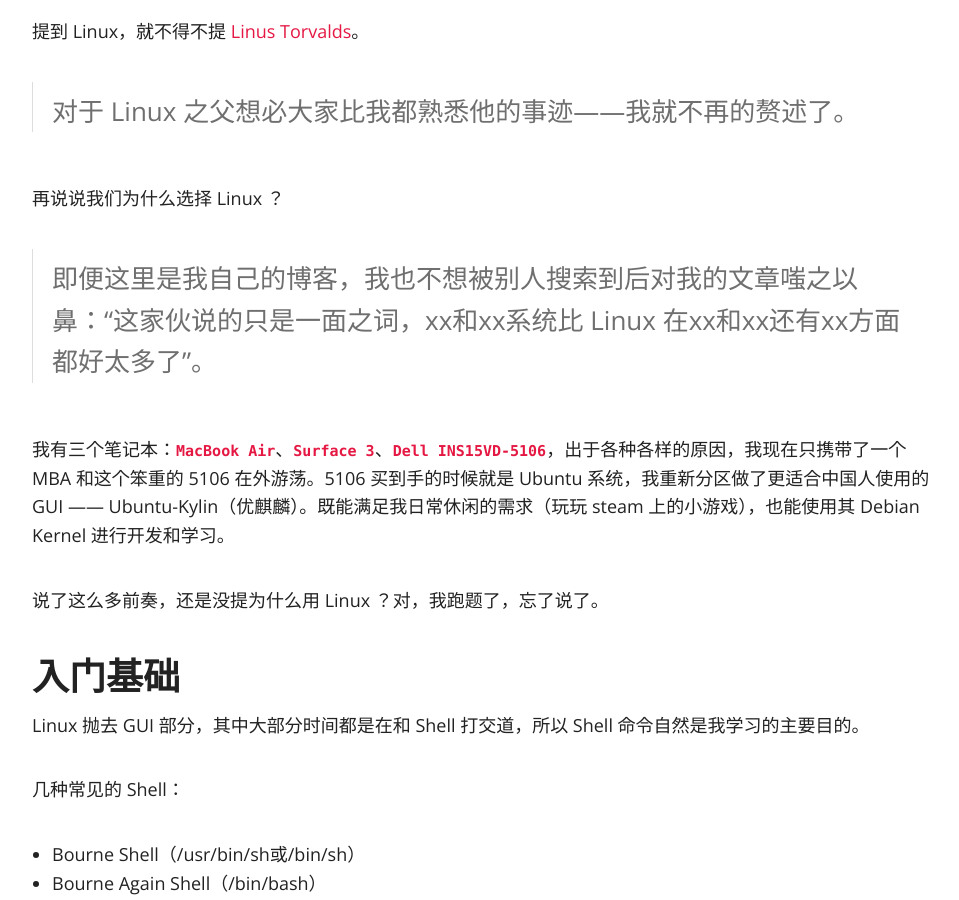
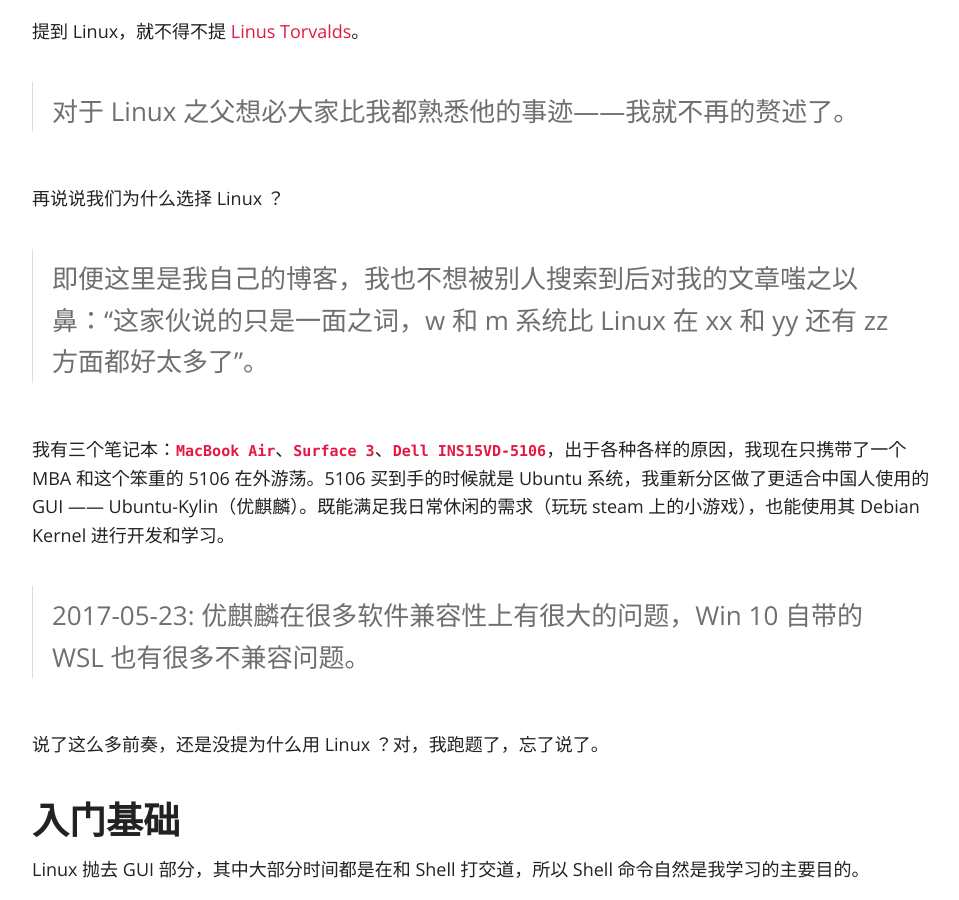
Before and after one commit to XenonChau/blog_jekyll, a Jekyll site: the page built from _posts/2016-10-22-learn-linux-1-basic.md, in a window 1280 px wide and 900 px high, scrolled down 639 px. Shown: the whole window, without its empty margins (158-1117 px from the left). Built offline with Jekyll 4.4.1, drawn with Linux system fonts in a browser that asks for light colours; nearby versions of some CDN libraries; some of the changed lines change nothing that is shown; some of the changed text lies outside the part shown.

Commit message:
update linux basic.md

```diff
--- a/_posts/2016-10-22-learn-linux-1-basic.md
+++ b/_posts/2016-10-22-learn-linux-1-basic.md
@@ -2,7 +2,7 @@
 layout: post
 title:  "一点Linux学习心得（基础）"
 description:
-modified:   2016-10-22 20:04:38 +0800
+modified:   2017-05-23 23:37:06 +0800
 categories: Linux
 tags: [基础]
 ---
@@ -17,9 +17,11 @@
 
 再说说我们为什么选择 Linux ？
 
-> 即便这里是我自己的博客，我也不想被别人搜索到后对我的文章嗤之以鼻：“这家伙说的只是一面之词，xx和xx系统比 Linux 在xx和xx还有xx方面都好太多了”。
+> 即便这里是我自己的博客，我也不想被别人搜索到后对我的文章嗤之以鼻：“这家伙说的只是一面之词，w 和 m 系统比 Linux 在 xx 和 yy 还有 zz 方面都好太多了”。
 
 我有三个笔记本：`MacBook Air`、`Surface 3`、`Dell INS15VD-5106`，出于各种各样的原因，我现在只携带了一个 MBA 和这个笨重的 5106 在外游荡。5106 买到手的时候就是 Ubuntu 系统，我重新分区做了更适合中国人使用的 GUI —— Ubuntu-Kylin（优麒麟）。既能满足我日常休闲的需求（玩玩 steam 上的小游戏），也能使用其 Debian Kernel 进行开发和学习。
+
+> 2017-05-23: 优麒麟在很多软件兼容性上有很大的问题，Win 10 自带的 WSL 也有很多不兼容问题。
 
 说了这么多前奏，还是没提为什么用 Linux ？对，我跑题了，忘了说了。
 
@@ -36,6 +38,7 @@
 * Shell for Root（/sbin/sh）
 
 > 扩展阅读：
+
 [《bash、dash与zsh shell》 - walkee@图灵社区](http://www.ituring.com.cn/article/1826)
 [《Linux Shell编程入门》 - suyang@博客园](http://www.cnblogs.com/suyang/archive/2008/05/18/1201990.html)
 
@@ -58,26 +61,26 @@
 
 **常用命令：**
 
-> **`man`：(manual)**
+- **`man`：(manual)**
 
 应该被第一个介绍的命令！
 意思是使用手册 ，所有的命令都可以通过 `man` 来了解每一个命令代表什么含义以及他的用法。
 **eg:** `man cd`
 
-> **`su` / `sudo`：(super user / super user do)**
+- **`su` / `sudo`：(super user / super user do)**
 
 获取超级用户权限，在某些系统目录下、或操作某些关键性文件，需要 root 用户权限。最低限度的保证了系统安全。
 
-> **`cd`：(change directory)**
+- **`cd`：(change directory)**
 
 切换至某个文件夹下，我们会经常用到该命令。
 **eg:** `$cd /usr/bin/`
 
-> **`ls`：(list)**
+- **`ls`：(list)**
 
 列出目录下包含的文件，加不同的参数会显示出不同的结果样式。
 
-> **`grep`:(Global Regular Expression Print)**
+- **`grep`:(Global Regular Expression Print)**
 
 全局正则表达式输出，正则表达式我就不多赘述了。
 **eg:** `$ls -l | grep "^d"`
@@ -101,54 +104,56 @@
 
 由于在 `/user` 这里误输入了一个空格，此命令就变成了删除 `/` 目录下的全部文件。由于 Linux 系统均储存在 `/` 挂载点，所以就相当于删除了整个系统目录。下面会推荐一篇有趣的文章，它并不能帮助你恢复文件，但是可以在清空了公司服务器之后，给自己留个文本签名以示留念。
 
-> 扩展阅读：[《rm -rf remains》 - Kyle Kelley](http://lambdaops.com/rm-rf-remains/)
-> 一篇译文：[《rm -rf 的“幸存者”》 - 由`honpey`翻译@伯乐在线 ](http://blog.jobbole.com/70971/)
+> 扩展阅读：
+
+[《rm -rf remains》 - Kyle Kelley](http://lambdaops.com/rm-rf-remains/)
+[《rm -rf 的“幸存者”》 - 由`honpey`翻译@伯乐在线 ](http://blog.jobbole.com/70971/)
 
 ### Linux 部分 Bash 命令
 
 > 以下文字引自：[《Bash 快捷键》@飘过的小牛](http://github.thinkingbar.com/bash/)
 
-> 文章中均为 Linux Bash 命令，Mac 用户可以忽略 Alt 控制键那部分。
+*文章中均为 Linux Bash 命令，Mac 用户可以忽略 Alt 控制键那部分。*
 
 1. 光标移动
 
-    `Ctrl-A`：将光标定位到本行行首
-    `Ctrl-E`：将光标移动到本行行尾
-    `Ctrl-B`：相当于左箭头键，用于将光标向左移动一格
-    `Ctrl-F`：相当于右箭头键，用于将光标向右移动一格
+    - `Ctrl-A`：将光标定位到本行行首
+    - `Ctrl-E`：将光标移动到本行行尾
+    - `Ctrl-B`：相当于左箭头键，用于将光标向左移动一格
+    - `Ctrl-F`：相当于右箭头键，用于将光标向右移动一格
 
 2. 删除操作
 
-    `Ctrl-W`：用于删除当前光标左侧的一个单词
-    `Ctrl-K`：用于删除从光标处开始到结尾处的所有字符
-    `Ctrl-U`：用于删除从光标开始到行首的所有字符。一般在密码或命令输入错误时常用
-    `Ctrl-H`：相当于Backspace键，删除光标左侧的一个字符
-    `Ctrl-D`：相当于Delete键，即删除光标所在处的字符
+    - `Ctrl-W`：用于删除当前光标左侧的一个单词
+    - `Ctrl-K`：用于删除从光标处开始到结尾处的所有字符
+    - `Ctrl-U`：用于删除从光标开始到行首的所有字符。一般在密码或命令输入错误时常用
+    - `Ctrl-H`：相当于Backspace键，删除光标左侧的一个字符
+    - `Ctrl-D`：相当于Delete键，即删除光标所在处的字符
 
 3. 查找类
 
-    `Ctrl-R`：进入历史命令查找状态，然后你输入几个关键字符，就可以找到你使用过的命令
-    `Ctrl-P`：相当于上箭头键，即显示上一个命令
-    `Ctrl-N`：相当于下箭头键，即显示下一个命令
+    - `Ctrl-R`：进入历史命令查找状态，然后你输入几个关键字符，就可以找到你使用过的命令
+    - `Ctrl-P`：相当于上箭头键，即显示上一个命令
+    - `Ctrl-N`：相当于下箭头键，即显示下一个命令
 
 4. 其他
 
-    `Ctrl-L`：清屏，相当于clear命令
-    `Ctrl-T`：用于颠倒光标所在处字符和前一个字符的位置
-    `Ctrl-J`：相当于回车键
-    `Alt-C`：于将当前光标处的字符变成大写，同时本光标所在单词的后续字符都变成小写
-    `Alt-L`：于将光标所在单词及所在单词的后续字符都变成小写
-    `Alt-U`：于将光标所在单词的光标所在处及之后的所有字符变成大写
+    - `Ctrl-L`：清屏，相当于clear命令
+    - `Ctrl-T`：用于颠倒光标所在处字符和前一个字符的位置
+    - `Ctrl-J`：相当于回车键
+    - `Alt-C`：于将当前光标处的字符变成大写，同时本光标所在单词的后续字符都变成小写
+    - `Alt-L`：于将光标所在单词及所在单词的后续字符都变成小写
+    - `Alt-U`：于将光标所在单词的光标所在处及之后的所有字符变成大写
 
 
 ### Mac 用户补充命令
 
 > Mac 系统中 Alt 控制键对应的均为特殊字符。
 
-1. Mac 快捷键
+* Mac 快捷键
 
-    `⌘-L`：清除当前行至上的一整屏幕文字（不同于Ctrl-L，此为彻底清除。）
-    `⌘-K`：清除当前 tty 全部内容。
+    - `⌘-L`：清除当前行至上的一整屏幕文字（不同于Ctrl-L，此为彻底清除。）
+    - `⌘-K`：清除当前 tty 全部内容。
 
 
 
@@ -157,15 +162,20 @@
 Shell 下还集成了一个强大的文本编辑器 Vi / VIM。
 
 > *Vi 是 Unix 世界里极为普遍的全屏幕文本编辑器， VIM 是它的改进版本 Vi IMproved 的简称。几乎可以说任何一台 Unix 机器都会提供这套软件。*
+
 [必应百科](http://www.bing.com/knows/search?q=vi命令&mkt=zh-cn)
 
 由于这玩意太复杂，以致于我只能进行简单的文本编辑。对还没有抛弃图形 GUI 的我来说简直太难了。
 
 同时 Linux 程序员界也分两大流派：Vi派 和 Emacs派，两个编辑器利用繁多的快捷键，使你的双手不必离开键盘中心区域去寻找“鼠标”、“方向键”、“删除键”，大大的节省了输入中断导致的思维逻辑中断。两大帮派的口水战争持续了数十年，一直没有停息！
 
+> 2017-05-23: Vim 现在已经很熟练的使用了，改天动笔写一篇 Vim 的基础用法。
+
 #### 服务器功能：
 
 《鸟哥的Linux私房菜－－服务器架设篇》，正在反复通读中。
+
+> 2017-05-23: 服务器配置参见 [《阿里云服务器配置日志》](/configure-server-logs)
 
 #### 结语：
 
```
